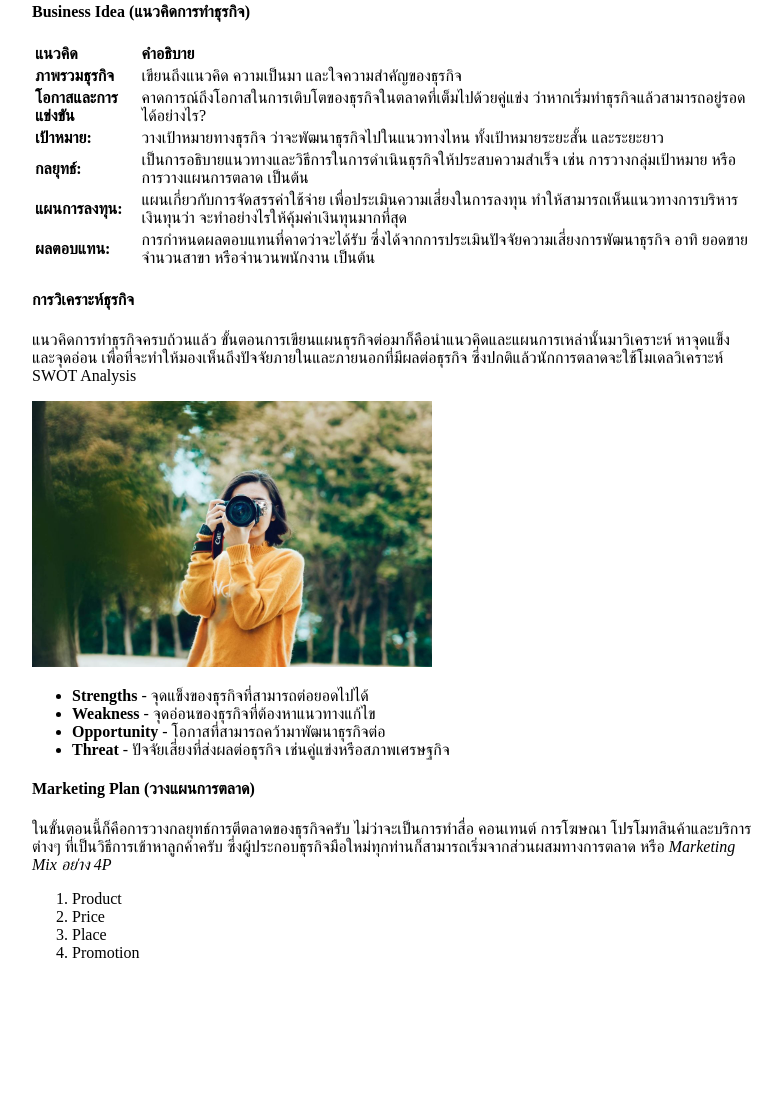
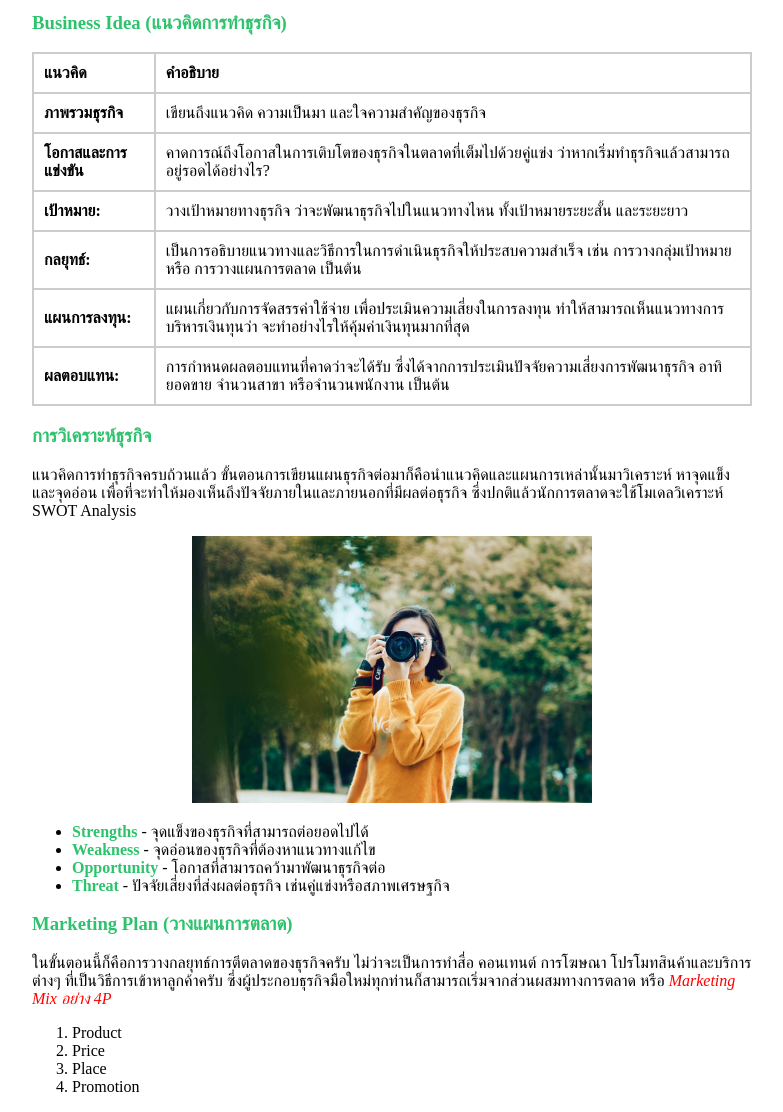
Before and after one commit to alekcole/basic-html-css, a plain HTML site: page Workshop-Day1/workshop.html in a window 1280 px wide. Shown: the part 554-1666 px from the top of the page, without its empty margins (248-1031 px from the left). Before the commit the page ends 1532 px from the top, so only its background shows below. Drawn offline with Linux system fonts and the light colour scheme.

Commit message:
update docs

```diff
--- a/Workshop-Day1/workshop.html
+++ b/Workshop-Day1/workshop.html
@@ -11,20 +11,31 @@
             width: 100%;
             margin: 0 auto;
         }
+
+        table {
+            width: 100%;
+            border-collapse: collapse;
+        }
+
+        td,
+        th {
+            border: 2px solid #ccc;
+            padding: 10px;
+        }
     </style>
 </head>
 
 <body>
     <div class="container">
-        <h1 style="color: blue">Business Plan</h1>
-        <h2>แผนธุรกิจ และวิธีเขียนแผนธุรกิจ</h2>
+        <h1 style="color: #004aad">Business Plan</h1>
+        <h1>แผนธุรกิจ และวิธีเขียนแผนธุรกิจ</h2>
             <p>การทำธุรกิจไม่ใช่เรื่องง่าย เพราะหากดำเนินธุรกิจไปโดยไม่มีเป้าหมายที่ชัดเจน ขาดแผนที่ในการเดินทาง
                 ก็จะยิ่งทำให้ธุรกิจไม่พบเป้าหมาย ไม่รู้ว่าจะต้องทำอะไรเพื่อให้ไปถึงจุดที่เรียกว่า “ประสบความสำเร็จ”</p>
             <br />
             <p>ดังนั้นการวางแผนธุรกิจให้รอบคอบตั้งแต่ต้น จึงเป็นเรื่องสำคัญทั้งต่อตัวธุรกิจ
                 และใช้เพื่อชักจูงกลุ่มนักลงทุนให้เห็นถึงโอกาสความสำเร็จ</p>
             <img src="images/free-images.jpg" alt="" width="400">
-        <h4>Business Idea (แนวคิดการทำธุรกิจ)</h4>
+            <h3 style="color: #2dc26c;">Business Idea (แนวคิดการทำธุรกิจ)</h3>
             <table>
                 <tbody>
                     <tr>
@@ -46,7 +57,8 @@
                     </tr>
                     <tr>
                         <td><b>กลยุทธ์: </b></td>
-                    <td>เป็นการอธิบายแนวทางและวิธีการในการดำเนินธุรกิจให้ประสบความสำเร็จ เช่น การวางกลุ่มเป้าหมาย หรือ
+                        <td>เป็นการอธิบายแนวทางและวิธีการในการดำเนินธุรกิจให้ประสบความสำเร็จ เช่น การวางกลุ่มเป้าหมาย
+                            หรือ
                             การวางแผนการตลาด เป็นต้น</td>
                     </tr>
                     <tr>
@@ -56,34 +68,39 @@
                     </tr>
                     <tr>
                         <td><b>ผลตอบแทน: </b></td>
-                    <td>การกำหนดผลตอบแทนที่คาดว่าจะได้รับ ซึ่งได้จากการประเมินปัจจัยความเสี่ยงการพัฒนาธุรกิจ อาทิ ยอดขาย
+                        <td>การกำหนดผลตอบแทนที่คาดว่าจะได้รับ ซึ่งได้จากการประเมินปัจจัยความเสี่ยงการพัฒนาธุรกิจ อาทิ
+                            ยอดขาย
                             จำนวนสาขา หรือจำนวนพนักงาน เป็นต้น</td>
                     </tr>
                 </tbody>
             </table>
-        <h4>การวิเคราะห์ธุรกิจ</h4>
+            <h3 style="color: #2dc26c;">การวิเคราะห์ธุรกิจ</h3>
             <p>แนวคิดการทำธุรกิจครบถ้วนแล้ว ขั้นตอนการเขียนแผนธุรกิจต่อมาก็คือนำแนวคิดและแผนการเหล่านั้นมาวิเคราะห์
                 หาจุดแข็งและจุดอ่อน เพื่อที่จะทำให้มองเห็นถึงปัจจัยภายในและภายนอกที่มีผลต่อธุรกิจ
                 ซึ่งปกติแล้วนักการตลาดจะใช้โมเดลวิเคราะห์ SWOT Analysis</p>
+            <div style="text-align: center;">
                 <img src="images/free-images.jpg" alt="" width="400">
+            </div>
             <ul>
                 <li>
-                <b>Strengths</b> - <span> จุดแข็งของธุรกิจที่สามารถต่อยอดไปได้</span>
+                    <b style="color: #2dc26c;">Strengths</b> - <span> จุดแข็งของธุรกิจที่สามารถต่อยอดไปได้</span>
                 </li>
                 <li>
-                <b>Weakness</b> - <span> จุดอ่อนของธุรกิจที่ต้องหาแนวทางแก้ไข </span>
+                    <b style="color: #2dc26c;">Weakness</b> - <span> จุดอ่อนของธุรกิจที่ต้องหาแนวทางแก้ไข </span>
                 </li>
                 <li>
-                <b>Opportunity</b> - <span> โอกาสที่สามารถคว้ามาพัฒนาธุรกิจต่อ</span>
+                    <b style="color: #2dc26c;">Opportunity</b> - <span> โอกาสที่สามารถคว้ามาพัฒนาธุรกิจต่อ</span>
                 </li>
                 <li>
-                <b>Threat</b> - <span> ปัจจัยเสี่ยงที่ส่งผลต่อธุรกิจ เช่นคู่แข่งหรือสภาพเศรษฐกิจ </span>
+                    <b style="color: #2dc26c;">Threat</b> - <span> ปัจจัยเสี่ยงที่ส่งผลต่อธุรกิจ
+                        เช่นคู่แข่งหรือสภาพเศรษฐกิจ </span>
                 </li>
             </ul>
-        <h4>Marketing Plan (วางแผนการตลาด)</h4>
+            <h3 style="color: #2dc26c;">Marketing Plan (วางแผนการตลาด)</h3>
             <p>ในขั้นตอนนี้ก็คือการวางกลยุทธ์การตีตลาดของธุรกิจครับ ไม่ว่าจะเป็นการทำสื่อ คอนเทนต์ การโฆษณา
                 โปรโมทสินค้าและบริการต่างๆ ที่เป็นวิธีการเข้าหาลูกค้าครับ
-            ซึ่งผู้ประกอบธุรกิจมือใหม่ทุกท่านก็สามารถเริ่มจากส่วนผสมทางการตลาด หรือ <i>Marketing Mix อย่าง 4P</i> </p>
+                ซึ่งผู้ประกอบธุรกิจมือใหม่ทุกท่านก็สามารถเริ่มจากส่วนผสมทางการตลาด หรือ <i
+                    style="color: #ff0000;">Marketing Mix อย่าง 4P</i> </p>
             <ol>
                 <li>Product</li>
                 <li>Price</li>
```
Also changed, not shown: 1 other file. Lines whose indentation alone changed are shown as unchanged.
